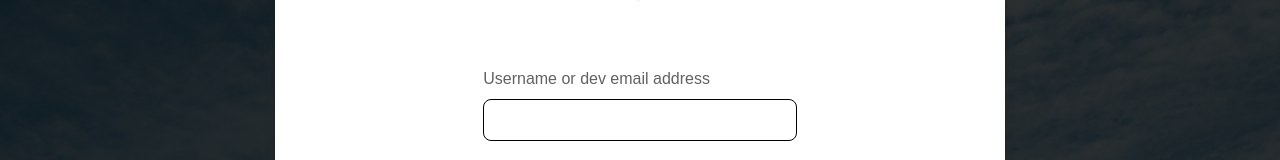
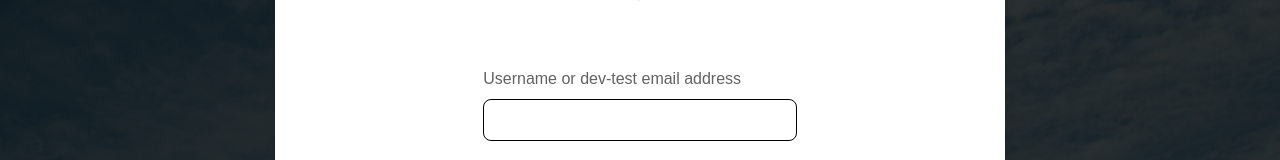
Before and after one commit to bananaappsuk/website_team, a Next.js app in the folder tasklearn_frontend/: page / in a window 1280 px wide. Shown: the part 173-333 px from the top of the page. Built offline with nearby package versions, Linux system fonts and the light colour scheme; no server answers.

Commit message:
Update signin.tsx
dev-test email address

```diff
--- a/tasklearn_frontend/src/pages/signin.tsx
+++ b/tasklearn_frontend/src/pages/signin.tsx
@@ -191,7 +191,7 @@ const SignIn: React.FC = () => {
                                     htmlFor="identifier"
                                     className="sm:w-[50%] mb-2 sm:mb-0 text-[#646161]"
                                 >
-                                    Username or dev email address
+                                    Username or dev-test email address
                                 </label>
                                 <input
                                     type="text"
```
